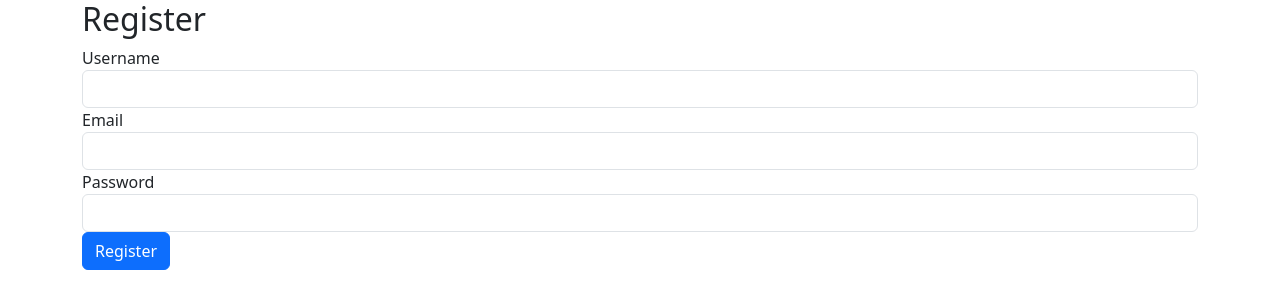
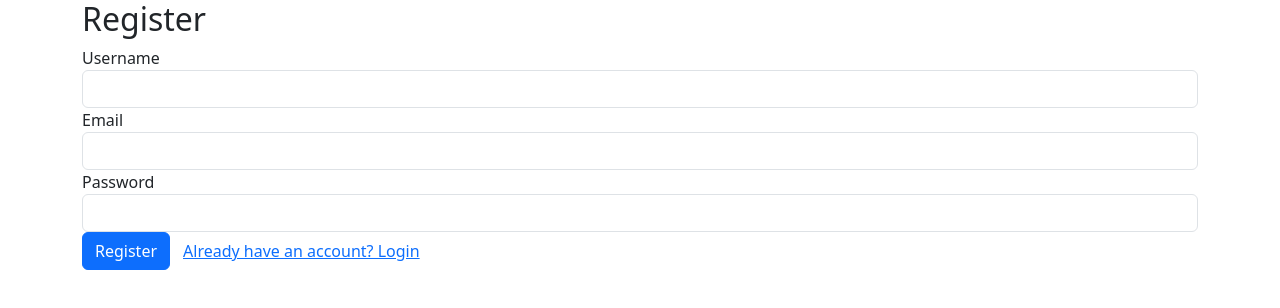
Before and after one commit to riship-dev/password_manager_application, a React (Create React App) app in the folder client/: page /register in a window 1280 px wide. Shown: the top 308 px of the page. Built offline with nearby package versions, Linux system fonts and the light colour scheme.

Commit message:
Add login button

```diff
--- a/client/src/pages/Register.js
+++ b/client/src/pages/Register.js
@@ -17,6 +17,10 @@ function Register() {
         } catch (err) {
             setError("Registration failed");
         }
+    };
+
+    const handleLoginRedirect = () => {
+        navigate("/login"); // Navigate to the Login page
     };
 
     return (
@@ -52,6 +56,9 @@ function Register() {
                     />
                 </div>
                 <button type="submit" className="btn btn-primary">Register</button>
+                <button onClick={handleLoginRedirect} className="btn btn-link">
+                    Already have an account? Login
+                </button>
             </form>
         </div>
     );
```
